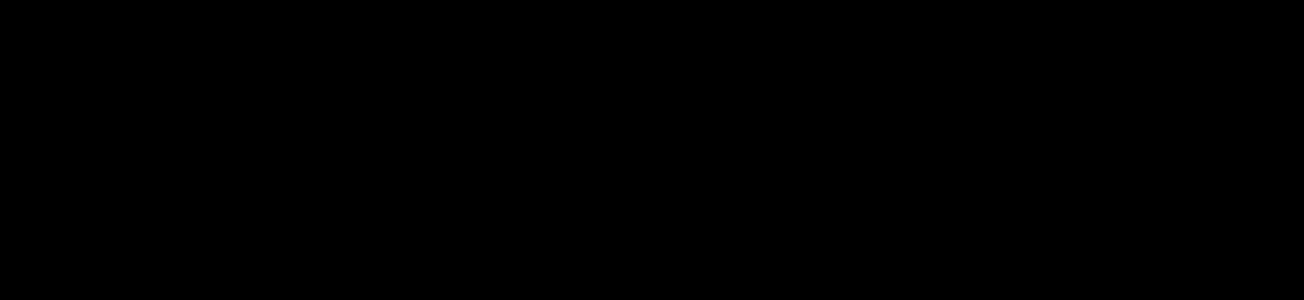
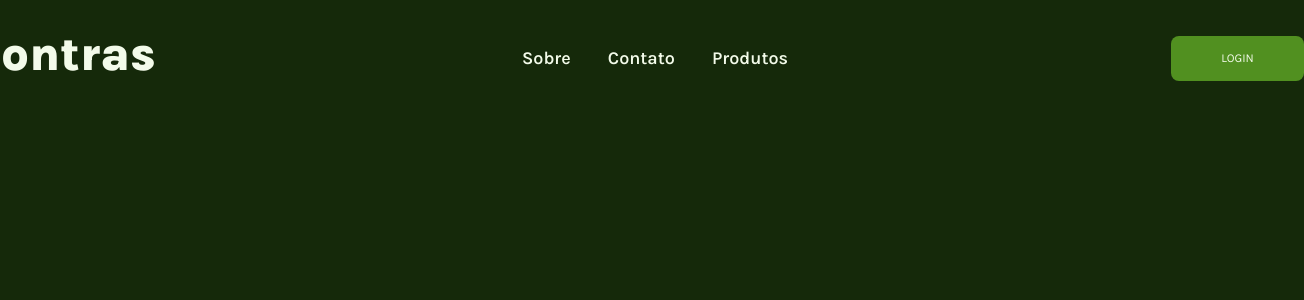
Before and after one commit to PauloRoFh/login, a React (Vite) app: page / in a window 1280 px wide. Shown: the top 300 px of the page, 1304 px wide, since content can reach past the window. Built offline with nearby package versions, Linux system fonts and the light colour scheme; the HTML template or start-up script is replaced by a standard one.

Commit message:
Adiciona estilos e funcionalidades à página inicial e de login

```diff
--- a/src/pages/Home/index.tsx
+++ b/src/pages/Home/index.tsx
@@ -1,3 +1,23 @@
+import { BottonHeader, BottonLogin, BottonTitle, Container, HeaderBox, Logo } from './styles'
+
 export function Home() {
-  return <h1>Home</h1>
+  return (
+    <Container>
+      <HeaderBox>
+        <Logo>Lontras</Logo>
+        <BottonHeader>
+          <BottonTitle>Sobre</BottonTitle>
+          <BottonTitle>Contato</BottonTitle>
+          <BottonTitle>Produtos</BottonTitle>
+        </BottonHeader>
+        <BottonLogin
+          onClick={() => {
+            window.location.href = "/login";
+          }}
+        >
+          LOGIN
+        </BottonLogin>
+      </HeaderBox>
+    </Container>
+  )
 }
--- a/src/pages/Home/styles.tsx
+++ b/src/pages/Home/styles.tsx
@@ -0,0 +1,80 @@
+import styled from 'styled-components'
+
+export const Container = styled.div`
+display: flex;
+width: 100%;
+height: 100%;
+padding: 20px 56px 804px 56px;
+justify-content: center;
+align-items: center;
+`
+
+export const HeaderBox = styled.header`
+display: flex;
+width: 1328px;
+height: 76px;
+padding: 24px 0px;
+justify-content: space-between;
+align-items: center;
+flex-shrink: 0;
+`
+
+export const Logo = styled.p`
+width: 163px;
+height: 64px;
+flex-shrink: 0;
+
+color: var(--Atlantis-50, #F3FBEA);
+font-size: 48px;
+font-style: normal;
+font-weight: 800;
+line-height: normal;
+`
+
+export const BottonHeader = styled.div`
+display: flex;
+width: 266px;
+height: 45px;
+padding: 12px 0px;
+justify-content: space-between;
+align-items: center;
+flex-shrink: 0;
+`
+
+export const BottonTitle = styled.button`
+  color: var(--Atlantis-50, #F3FBEA);
+  text-align: center;
+  font-size: 18px;
+  font-style: normal;
+  font-weight: 600;
+  line-height: normal;
+
+  background: none;
+  border: none;
+`
+
+export const BottonLogin = styled.button`
+  width: 133px;
+  height: 45px;
+  flex-shrink: 0;
+
+  border: transparent;
+  border-radius: 8px;
+  background: var(--Atlantis-600, #519020);
+
+  color: var(--Atlantis-50, #F3FBEA);
+  text-align: center;
+  font-size: 12px;
+  font-style: normal;
+  font-weight: 400;
+  line-height: normal;
+
+  &:hover {
+    background: var(--Atlantis-700, #3D6F14);
+    cursor: pointer;
+  }
+
+  &:active {
+    background: var(--Atlantis-800, #2A4C0D);
+  }
+`
--- a/src/pages/Login/styles.tsx
+++ b/src/pages/Login/styles.tsx
@@ -1,24 +1,16 @@
 import styled from 'styled-components'
 
-export const Container = styled.h1`
-
-  color : red;
-
-`
-
 export const Body = styled.main`
-display: flex;
-padding: 340px 458px 270px 457px;
-justify-content: center;
-align-items: center;
-
-backdrop-filter: blur(2px);
-`
+  display: flex;
+  justify-content: center;
+  align-items: center;
+  height: 90vh;
+  backdrop-filter: blur(2px);
+`;
 
 export const SignInForm = styled.form`
 display: flex;
 width: 525px;
-height: 290px;
 flex-direction: column;
 justify-content: center;
 align-items: center;
@@ -114,4 +106,13 @@
 font-style: normal;
 font-weight: 400;
 line-height: normal;
+
+&:hover {
+    background: #164e96;
+    cursor: pointer;
+  }
+
+  &:active {
+    background: #498de6;
+  }
 `
--- a/src/styles/global.ts
+++ b/src/styles/global.ts
@@ -13,7 +13,7 @@
 
   body {
     -webkit-font-smoothing: antialiased;
-    background: #000;
+    background: ${props => props.theme['--Atlantis-950']};
   }
 
   body, input, textarea, button {
--- a/src/styles/themes/default.ts
+++ b/src/styles/themes/default.ts
@@ -5,4 +5,6 @@
   'font-white-100': '#f5f5f7',
 
   'botton-blue-100': '#2074e0',
+
+  '--Atlantis-950': '#15290A',
 }
```
